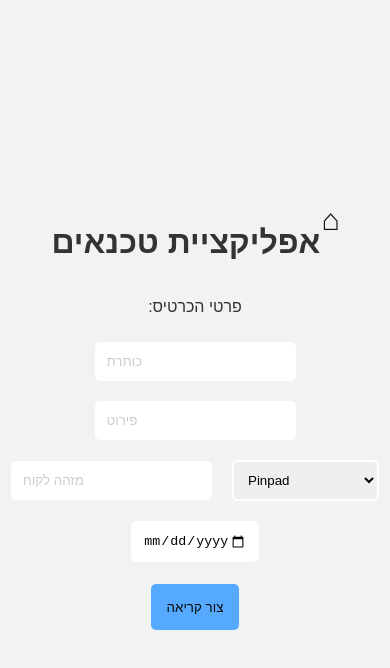
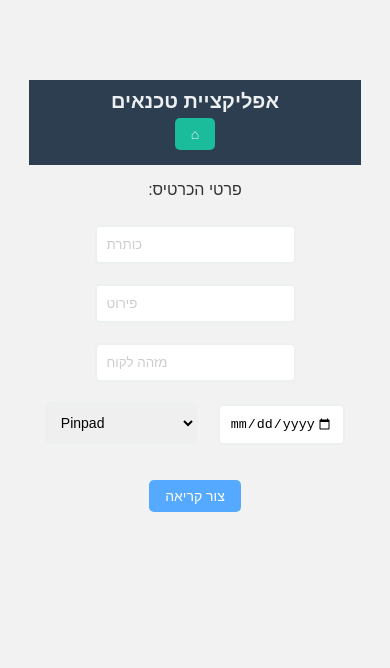
Before and after one commit to drorhod1/PositTask, a React (Vite) app: page /ticketCreate in a window 390 px wide. Shown: the top 668 px of the page. Built offline with nearby package versions, Linux system fonts and the light colour scheme.

Commit message:
design fixes

```diff
--- a/src/App.css
+++ b/src/App.css
@@ -1,59 +1,105 @@
+/* General body styling */
 body {
   background-color: #f2f2f2;
   color: #333;
   font-family: Arial, sans-serif;
-  display: flex;
-  justify-content: center;
-  align-items: center;
-  height: 100vh;
   margin: 0;
+  padding-top: 80px; /* Space for fixed header */
 }
 
+/* Header styling */
 header {
-  background-color: #007bff;
-  color: #fff;
+  background-color: #2c3e50;
+  color: #ecf0f1;
   padding: 20px;
+  box-shadow: 0 4px 8px rgba(0, 0, 0, 0.1);
+  position: fixed;
+  top: 0;
+  width: 100%;
+  z-index: 1000;
 }
-a {
-  color: #007bff;
+
+.header-container {
+  display: flex;
+  justify-content: space-between;
+  align-items: center;
+  max-width: 80%;
+  margin: 0 auto;
+  padding: 10px 20px;
+  background-color: #2c3e50;
+  color: #ecf0f1;
+}
+
+.header-container h1 {
+  margin: 0;
+  font-size: 24px;
+  font-weight: bold;
+}
+
+.header-container a {
   text-decoration: none;
 }
-.header-container {
-  display: flex;
-  flex-direction: row;
-  /* text-align: center; */
-  justify-content: center;
+
+.header-home-btn {
+  background-color: #1abc9c;
+  color: #ecf0f1;
+  border: none;
+  padding: 10px 20px;
+  font-size: 16px;
+  border-radius: 5px;
+  cursor: pointer;
+  transition: background-color 0.3s;
 }
+
+.header-home-btn:hover {
+  background-color: #16a085;
+}
+
+a {
+  color: #1abc9c;
+  text-decoration: none;
+}
+
+a:hover {
+  text-decoration: underline;
+}
+
 .tikets-div {
-  border: 2px solid #007bff28;
+  border: 2px solid #1abc9c28;
   border-radius: 8px;
   padding: 50px;
-  margin: 25px;
-  box-shadow: 0px 0px 10px rgba(0, 123, 255, 0.1);
+  margin: 25px auto;
+  min-width: 50%;
+  max-width: 800px;
+  box-shadow: 0 0 10px rgba(0, 123, 255, 0.1);
 }
+
 button,
 select {
   border: none;
   border-radius: 5px;
-  padding: 4%;
-  margin: 3%;
+  padding: 10px 20px;
+  margin: 10px;
+  cursor: pointer;
+  transition: background-color 0.3s;
 }
+
 button {
   background-color: #55aaff;
-  color: #080808;
+  color: #fff;
 }
 
 button:hover {
   background-color: #0056b3;
 }
+
 .header-home-btn {
-  background-color: #ffffff00;
-  font-size: 30px;
-  color: #131313;
-  border: #007bff;
+  background-color: #1abc9c;
+  color: #ecf0f1;
 }
+
 .header-home-btn:hover {
-  background-color: #ffffff00;
+  background-color: #16a085;
 }
 
 .scrollable-div {
@@ -62,21 +108,31 @@ button:hover {
   max-width: 800px;
   width: 100%;
   padding: 10px;
-  margin: 10px;
+  margin: 10px auto;
+  border-radius: 8px;
+  display: flex;
+  flex-direction: column;
+  -ms-overflow-style: none;
+  scrollbar-width: none;
 }
-.button-div {
+
+.scrollable-div::-webkit-scrollbar {
+  display: none;
+}
+
+.button-div,
+.home-buttons-div {
   display: flex;
   justify-content: center;
   align-items: center;
+  margin-top: 20px;
 }
-.home-buttons-div {
-  display: flex;
-  justify-content: center;
-}
+
 .form-container,
 .form-paragraph {
   text-align: center;
 }
+
 .done-form {
   display: none;
 }
@@ -84,28 +140,71 @@ button:hover {
 .input-field {
   margin: 10px;
   padding: 10px;
-  border: 2px solid #ffffff;
+  border: 2px solid #ecf0f1;
   border-radius: 5px;
   transition: border-color 0.5s ease;
 }
 
 .input-field:focus {
   outline: none;
+  border-color: #1abc9c;
 }
+
 .error {
   color: rgb(185, 1, 1);
   transition: border-color 0.5s ease;
 }
+
 .input-error {
-  transition: border-color 0.5s ease;
   border: 2px solid #fa7272;
   margin: 10px;
   padding: 10px;
   border-radius: 5px;
+  transition: border-color 0.5s ease;
 }
+
 p {
   text-align: center;
 }
+
 ::placeholder {
   color: #ccc;
 }
+.congratsText {
+  text-align: center;
+}
+
+/* Responsive design for mobile */
+@media (max-width: 600px) {
+  .header-container {
+    flex-direction: column;
+    padding: 10px;
+  }
+
+  .header-container h1 {
+    font-size: 20px;
+  }
+
+  .header-home-btn {
+    padding: 8px 16px;
+    font-size: 14px;
+  }
+
+  .tikets-div {
+    padding: 20px;
+    margin: 10px;
+  }
+
+  .scrollable-div {
+    max-width: 100%;
+    padding: 5px;
+    margin: 5px;
+  }
+
+  button,
+  select {
+    padding: 8px 16px;
+    margin: 5px;
+    font-size: 14px;
+  }
+}
--- a/src/components/Header.component.tsx
+++ b/src/components/Header.component.tsx
@@ -3,8 +3,8 @@ import { uiText } from "@/constants/stringRes";
 export default function Header() {
   return (
     <div className="header-container">
-      <h1>{uiText.TechnicianApplication}</h1>
-      <a href="/">
+      <h1 className="title">{uiText.TechnicianApplication}</h1>
+      <a href="/" className="home-link">
         <button className="header-home-btn">{uiText.homeBtn}</button>
       </a>
     </div>
--- a/src/components/Tasks.component.tsx
+++ b/src/components/Tasks.component.tsx
@@ -5,15 +5,11 @@ type Props = {
   tickets: ITicket[];
 };
 
-export default function Tasks(props: Props) {
+export default function Tasks({ tickets }: Props) {
   return (
     <div className="scrollable-div">
-      <ul>
-        {props.tickets &&
-          props.tickets.map((ticket) => {
-            return <Ticket ticket={ticket} />;
-          })}
-      </ul>
+      {tickets &&
+        tickets.map((ticket) => <Ticket key={ticket.id} ticket={ticket} />)}
     </div>
   );
 }
--- a/src/screens/Home.page.tsx
+++ b/src/screens/Home.page.tsx
@@ -15,7 +15,7 @@ const Home = () => {
   return (
     <div>
       {employeeOfTheMonth && (
-        <h4>
+        <h4 className="congratsText">
           {uiText.congratulationsTo}
           {employeeOfTheMonth.name} {uiText.BeingEmpOfMonth}
         </h4>
```
